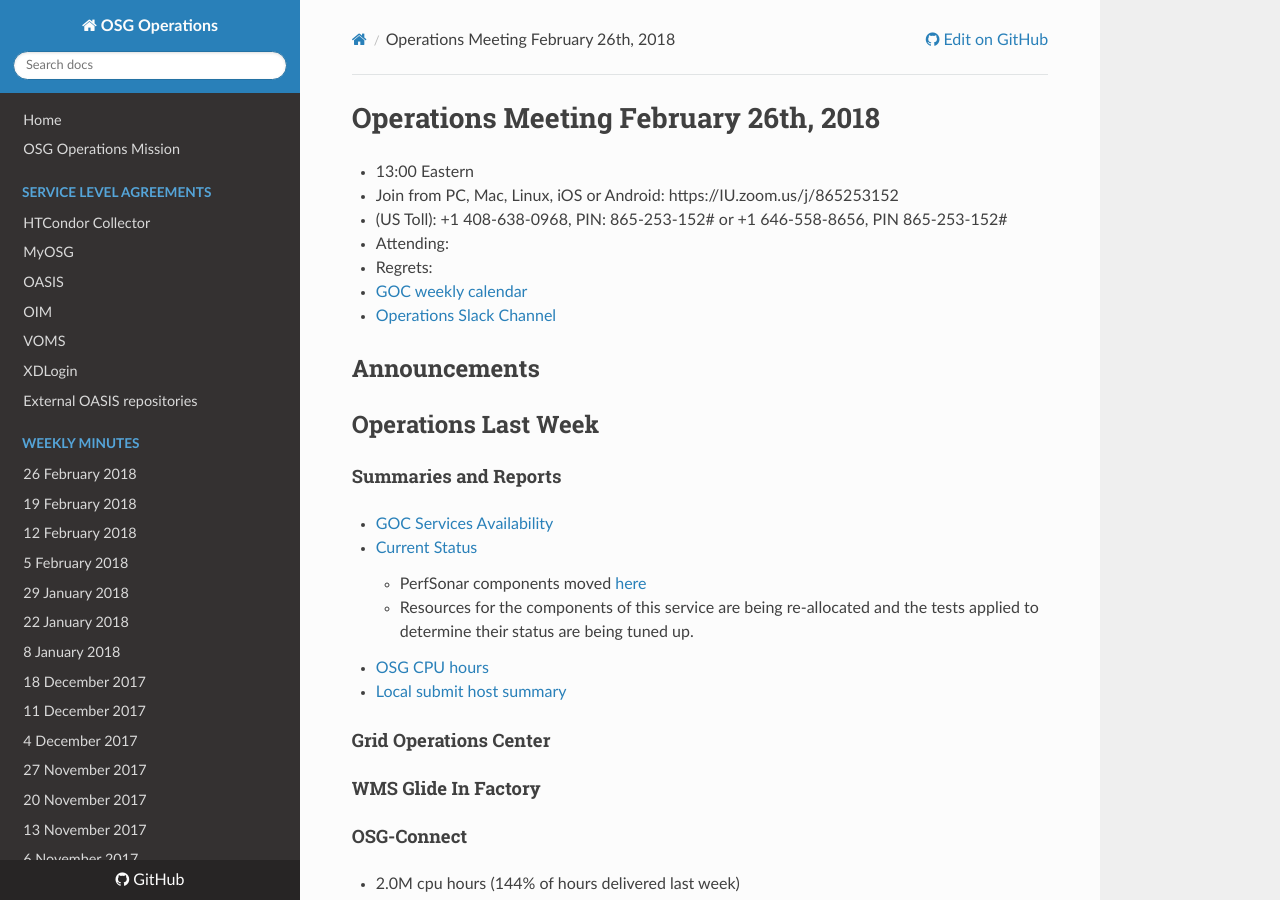
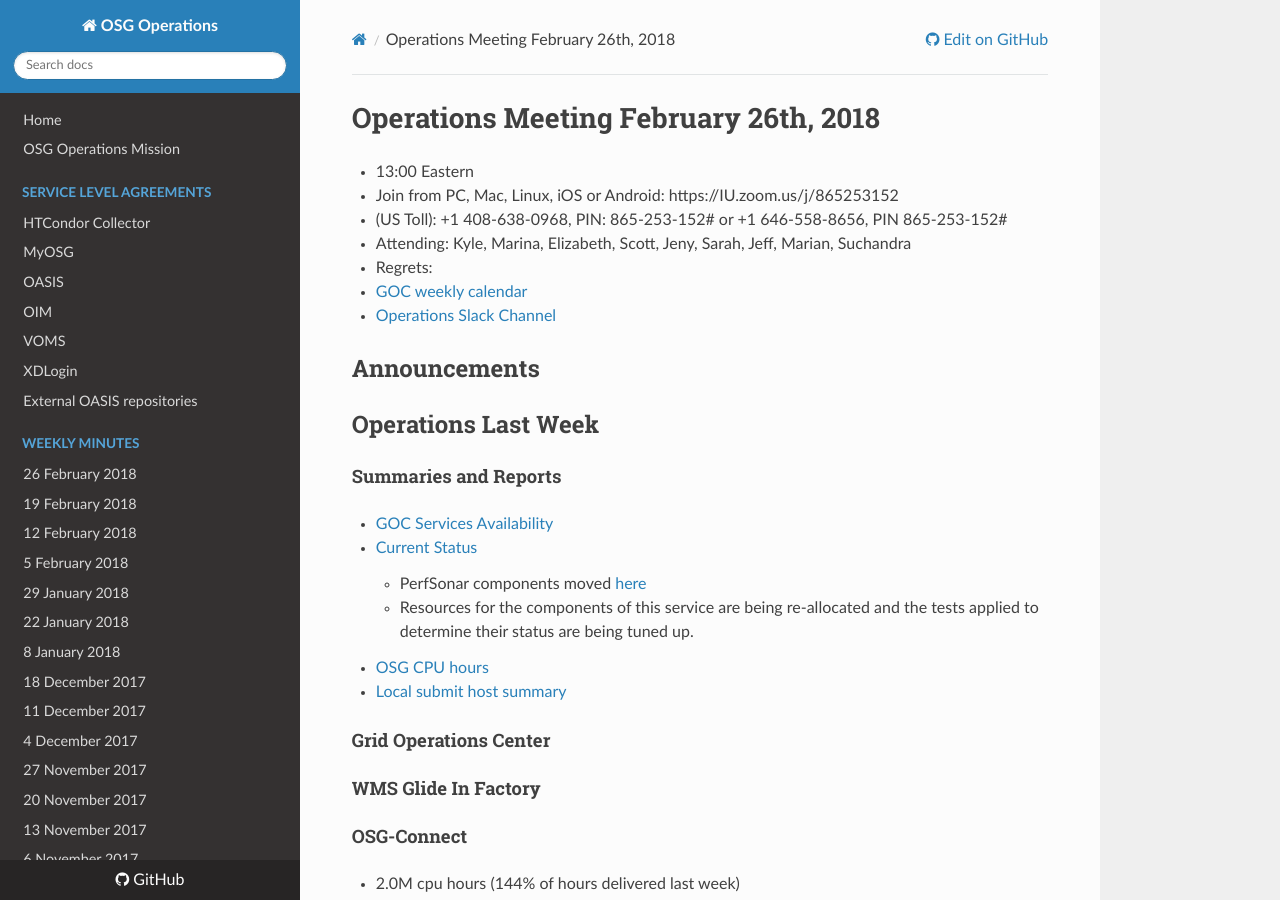
Before and after one commit to osg-htc/operations, an MkDocs documentation site: the page built from docs/WeeklyMinutes/26Feb2018.md, in a window 1280 px wide and 900 px high. Built offline with MkDocs 1.6.1, drawn with Linux system fonts in a browser that asks for light colours; nearby versions of some CDN libraries; old or Windows-style settings are respelled for this version of MkDocs.

Commit message:
Update 26Feb2018.md

```diff
--- a/docs/WeeklyMinutes/26Feb2018.md
+++ b/docs/WeeklyMinutes/26Feb2018.md
@@ -2,7 +2,7 @@
    * 13:00 Eastern
    * Join from PC, Mac, Linux, iOS or Android: https://IU.zoom.us/j/865253152
    * (US Toll): +1 408-638-0968, PIN: 865-253-152# or +1 646-558-8656, PIN 865-253-152#
-   * Attending:
+   * Attending: Kyle, Marina, Elizabeth, Scott, Jeny, Sarah, Jeff, Marian, Suchandra
    * Regrets:
    * [GOC weekly calendar](http://www.google.com/calendar/embed?src=c1htpcfoe6btrtc7n3uddg8mvs%40group.calendar.google.com&ctz=America/New_York)
    * [Operations Slack Channel](https://opensciencegrid.slack.com/messages/C5GAYBGA0/)
```
